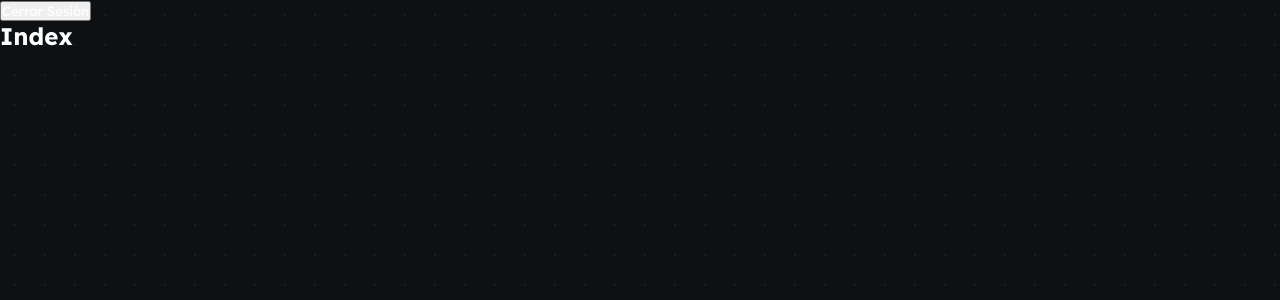
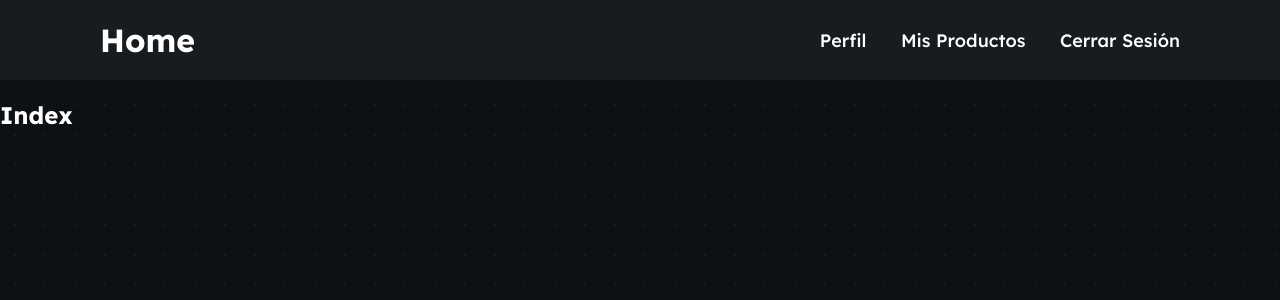
Before and after one commit to ElHeyne/ProyectoFinalTS, a Flask app: page / in a window 1280 px wide. Shown: the top 300 px of the page. Run offline with Flask 3, Linux system fonts and the light colour scheme; a user stored in the database is signed in.

Commit message:
Reestructura de css
Se renombran variables y se limpia el codigo.
Tambien se añade un navbar y se limpian los html.

Se modifica:
  - Carpeta templates
  - Carpeta static

```diff
--- a/src/static/main.css
+++ b/src/static/main.css
@@ -29,6 +29,30 @@ body{
         animation: breathing 12s ease-in-out infinite;
     }
 
+header{
+    top: 0;
+    left: 0;
+    width: 100%;
+    padding: 20px 100px;
+    margin: 0 0 20px 0;
+    background: #181c1f;
+    display: flex;
+    justify-content: space-between;
+    align-items: center;
+    z-index: 100;
+}
+
+.logo{
+    font-size: 32px;
+    color: #fff;
+    text-decoration: none;
+    font-weight: 700;
+    transition: .3s;
+}
+
+.logo:hover{
+    color: #fd7530;
+}
 
 /* Animacion Body */
 @keyframes breathing {
--- /dev/null
+++ b/src/static/navbars.css
@@ -0,0 +1,19 @@
+/*CSS dedicado a navbars*/
+
+.navbar a{
+    position: relative;
+    font-size: 18px;
+    color: #fff;
+    font-weight: 500;
+    text-decoration: none;
+    margin-left: 30px;
+    transition: .3s;
+}
+
+.navbar a:hover{
+    color: #fd7530;
+}
+
+.navbar .log-out:hover{
+    color: rgb(239 68 68);
+}
--- a/src/static/wrapers.css
+++ b/src/static/unregistered.css
@@ -126,7 +126,7 @@
         }
 
         a:hover{
-            color: rgb(239 68 68);
+            color: #fd7530;
             transition: all .2s ease-in-out;
         }
     }
--- a/src/templates/index.html
+++ b/src/templates/index.html
@@ -9,7 +9,8 @@
 
     <!--stylesheets-->
     <link rel="stylesheet" href="../static/main.css">
-    <link rel="stylesheet" href="../static/wrapers.css">
+    <link rel="stylesheet" href="../static/containers.css">
+    <link rel="stylesheet" href="../static/navbars.css">
 
     <!--External Links-->
 
@@ -24,9 +25,13 @@
 
 <body class="general-body">
     <header>
-        <a href="/cerrar-login"> <!--TODO Aplicar estilo de alerta metiendo dentro de un contenedor especifico (contenedor section class alerta)-->
-            <button type="button">Cerrar Sesión</button>
-        </a>
+        <a href="/" class="logo">Home</a>
+
+        <nav class="navbar">
+            <a href="#">Perfil</a>
+            <a href="#">Mis Productos</a>
+            <a class="log-out" href="/cerrar-login">Cerrar Sesión</a>
+        </nav>
     </header>
     <section>
         <h1>Index</h1> <!-- TODO Saludar al usuario creando un nuevo valor llamado user_name y mandarlo en el form, guardandolo en sesion-->
--- a/src/templates/login.html
+++ b/src/templates/login.html
@@ -9,7 +9,7 @@
 
     <!--stylesheets-->
     <link rel="stylesheet" href="../static/main.css">
-    <link rel="stylesheet" href="../static/wrapers.css">
+    <link rel="stylesheet" href="../static/unregistered.css">
 
     <!--External Links-->
 
--- a/src/templates/register.html
+++ b/src/templates/register.html
@@ -9,7 +9,7 @@
 
     <!--stylesheets-->
     <link rel="stylesheet" href="../static/main.css">
-    <link rel="stylesheet" href="../static/wrapers.css">
+    <link rel="stylesheet" href="../static/unregistered.css">
 
     <!--External Links-->
 
```
Also changed, not shown: src/templates/admin.html (+9 -4 lines).
